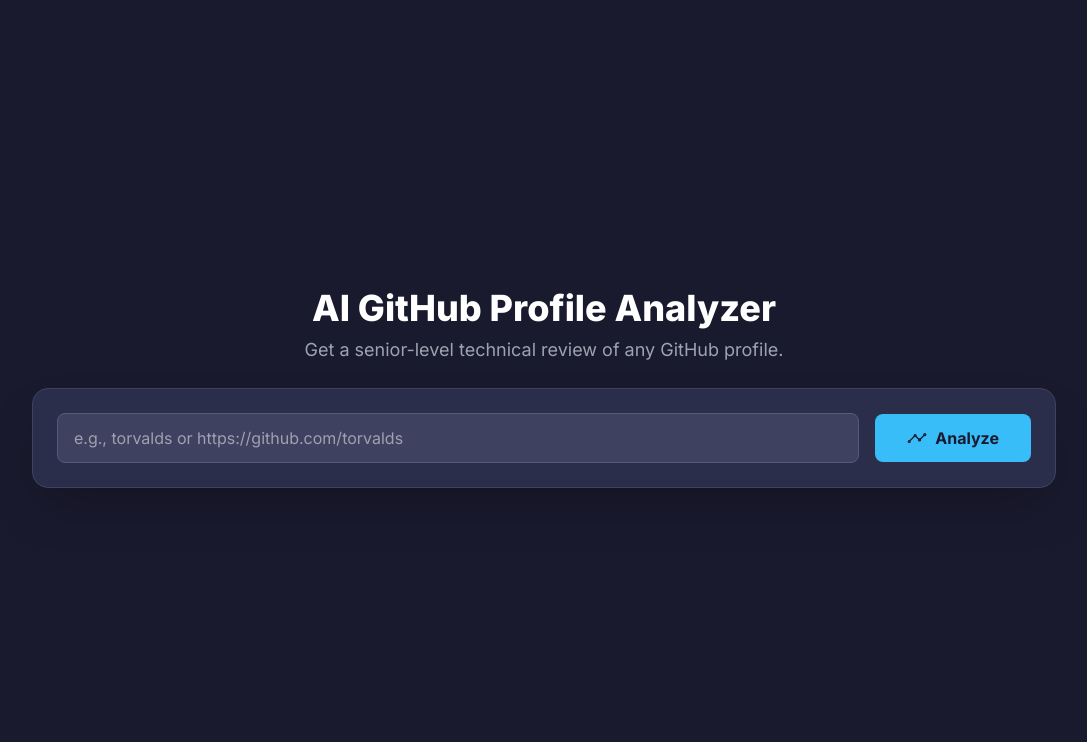
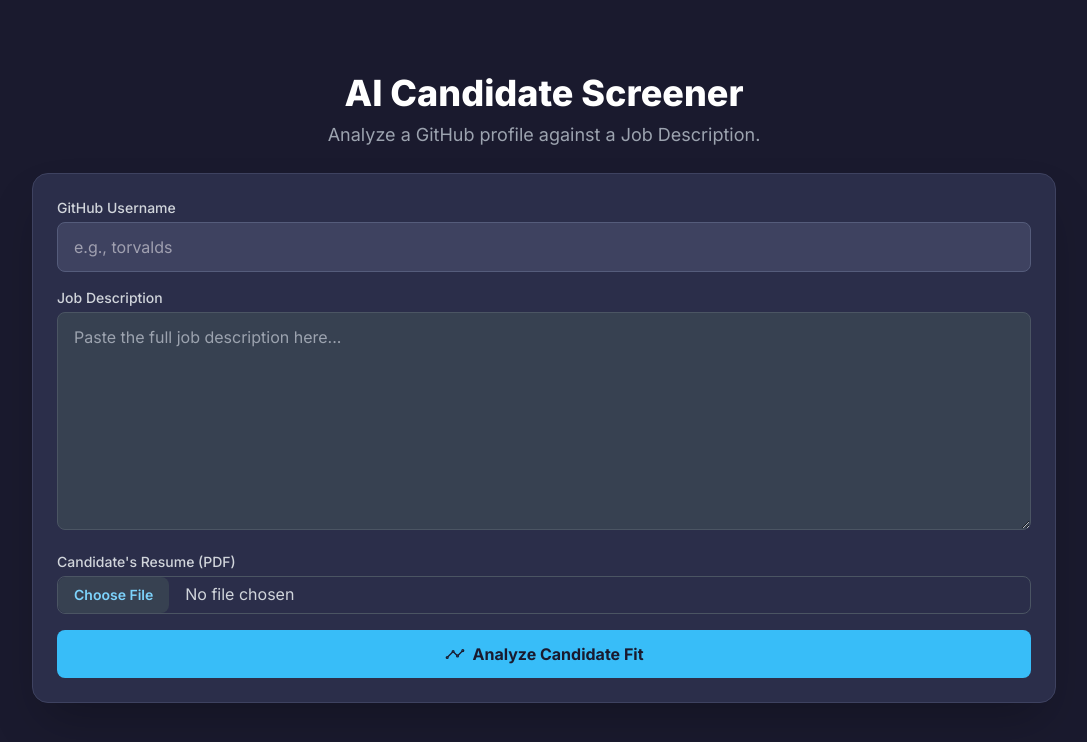
Before and after one commit to Henildiyora/AI-GitHub-Profile-Summarizer, a FastAPI app: page / in a window 1280 px wide. Shown: the top 742 px of the page, without its empty margins (96-1183 px from the left). Run offline with FastAPI, Linux system fonts and the light colour scheme; some libraries are stand-ins or nearby versions.

Commit message:
Add PDF resume parsing and Job discription analysis

```diff
--- a/main.py
+++ b/main.py
@@ -2,61 +2,122 @@ import os
 from dotenv import load_dotenv
 load_dotenv()
 
-from fastapi import FastAPI, HTTPException
+from fastapi import FastAPI, HTTPException, Form, File, UploadFile
 from fastapi.staticfiles import StaticFiles
-from fastapi.responses import FileResponse, JSONResponse, HTMLResponse
+from fastapi.responses import JSONResponse, HTMLResponse
 from pydantic import BaseModel
 from typing import List, Optional
 import asyncio
+import io
+from pypdf import PdfReader
 
-# Import our client modules
-from app import github_client, llm_client
+# Import the new classes from our client modules
+from app.github_client import GitHubClient
+from app.llm_client import LLMClient
 
-
+# Path Definitions
 BASE_DIR = os.path.dirname(os.path.abspath(__file__))
 STATIC_DIR = os.path.join(BASE_DIR, "static")
 TEMPLATES_DIR = os.path.join(BASE_DIR, "templates")
 
-# Initialize the FastAPI app
+# Initialize FastAPI App
 app = FastAPI()
 
-# Pydantic Models
-class SummaryRequest(BaseModel):
-    username: str
+# Not nedded more, this content add into the Form() flides.
+# # Pydantic Models (Unchanged)
+# class SummaryRequest(BaseModel):
+#     username: str
+#     job_description: str
 
-# This model MUST match the JSON structure from the prompt
-class AnalysisResponse(BaseModel):
+class FitReportResponse(BaseModel):
+    fit_score: int
     summary: str
-    technologies: List[str]
-    strengths: List[str]
-    growth_areas: List[str]
+    role_strengths: List[str]
+    role_weaknesses: List[str]
+    red_flags: List[str]
     interview_questions: List[str]
     error: Optional[str] = None
 
-# Mount Static Files (Using Absolute Path)
+# Create global instances of our clients
+# These will be reused for all requests
+github_client = GitHubClient()
+llm_client = LLMClient()
+
+# Static Files Mount
 app.mount("/static", StaticFiles(directory=STATIC_DIR), name="static")
+
+def parse_pdf_resume(file_contents: bytes) -> str:
+    """
+    Extracts text from a PDF file's byte content.
+
+    Args:
+        file_contents (bytes): The raw bytes of the PDF file.
+
+    Returns:
+        str: The extracted text from the PDF.
+    """
+    try:
+        pdf_file = io.BytesIO(file_contents)
+        reader = PdfReader(pdf_file)
+        text = ""
+        for page in reader.pages:
+            text += page.extract_text() or ""
+
+        return text
+
+    except Exception as e:
+        print(f"Error parsing PDF: {e}")
+        raise HTTPException(status_code=400, detail=f"Could not parse PDF file. Error: {e}")
 
 
 @app.get("/", response_class=HTMLResponse)
 async def read_root():
-    # Serve HTML (Using Absolute Path)
+    """
+    Serves the main index.html file.
+
+    Returns:
+        HTMLResponse: The content of the index.html file.
+    """
     html_file_path = os.path.join(TEMPLATES_DIR, "index.html")
     with open(html_file_path) as f:
         return HTMLResponse(content=f.read(), status_code=200)
 
 # API Endpoint
-@app.post("/summarize", response_model=AnalysisResponse)
-async def get_github_summary(request: SummaryRequest):
+@app.post("/summarize", response_model=FitReportResponse)
+async def get_github_summary(
+    username: str = Form(...),
+    job_description: str = Form(...),
+    resume_file: UploadFile = File(...)
+):
     """
-    This is the main API endpoint.
-    It now returns a structured JSON AnalysisResponse.
+        Main API endpoint to generate a candidate fit report.
+
+        Now accepts FormData containing username, job description,
+        and a PDF resume file.
+
+        Args:
+            username (str): The GitHub username (from form).
+            job_description (str): The job description (from form).
+            resume_file (UploadFile): The candidate's resume PDF (from file upload).
+
+        Returns:
+            FitReportResponse: The structured fit report.
     """
-    username = request.username
     if not username:
         raise HTTPException(status_code=400, detail="GitHub username is required.")
+    if not job_description:
+        raise HTTPException(status_code=400, detail="Job Description is required.")
+    if not resume_file or resume_file.content_type != "application/pdf":
+        raise HTTPException(status_code=400, detail="A valid PDF resume file is required.")
 
     try:
-        # 1. Fetch profile and repos from GitHub concurrently
+        # Read and parse the resume
+        resume_contents = await resume_file.read()
+        resume_text = parse_pdf_resume(resume_contents)
+        if not resume_text:
+            raise HTTPException(status_code=400, detail="Could not extract text from PDF. The file might be empty or image-based.")
+
+        # Fetch profile and repos from GitHub concurrently
         profile_task = github_client.get_user_profile(username)
         repos_task = github_client.get_user_repos(username)
         profile, repos = await asyncio.gather(profile_task, repos_task)
@@ -64,24 +125,35 @@ async def get_github_summary(request: SummaryRequest):
         if not profile:
             raise HTTPException(status_code=404, detail="GitHub user not found.")
 
-        # 2. For the top 5 repos, fetch their READMEs concurrently
+        # For the top 5 repos, fetch their READMEs concurrently
         top_repos = sorted(repos, key=lambda r: r.get('stargazers_count', 0), reverse=True)[:5]
-        readme_tasks = [github_client.get_readme_content(username, repo['name']) for repo in top_repos]
+        readme_tasks = [
+            github_client.get_readme_content(username, repo['name'])
+            for repo in top_repos
+        ]
         readme_contents = await asyncio.gather(*readme_tasks)
 
         # Create a dictionary mapping repo name to its README content
         readmes = {repo['name']: content for repo, content in zip(top_repos, readme_contents) if content}
 
-        # 3. Generate the structured summary using the LLM
-        summary_data = await llm_client.generate_summary_from_github_data(profile, top_repos, readmes)
+        # Generate the structured summary using the LLM
+        summary_data = await llm_client.generate_summary_from_github_data(
+            profile = profile,
+            repos = top_repos,
+            readmes = readmes,
+            job_description = job_description,
+            resume_text = resume_text
+        )
 
         if "error" in summary_data:
              raise HTTPException(status_code=500, detail=summary_data["error"])
 
         # Validate and return the data using our Pydantic model
-        return AnalysisResponse(**summary_data)
+        return FitReportResponse(**summary_data)
 
     except Exception as e:
+        if isinstance(e, HTTPException):
+            raise e
         print(f"An unexpected error occurred: {e}")
         return JSONResponse(
             status_code=500,
--- a/requirements.txt
+++ b/requirements.txt
@@ -2,3 +2,6 @@ fastapi
 uvicorn[standard]
 python-dotenv
 httpx
+pypdf
+pydantic
+python-multipart
--- a/templates/index.html
+++ b/templates/index.html
@@ -2,8 +2,8 @@
 <html lang="en">
 <head>
     <meta charset="UTF-8">
-    <meta name="viewport" content="width=device-width, initial-scale=1.0">
-    <title>AI GitHub Profile Analyzer</title>
+    <meta name="viewport" content="width=device-width, initial-scale-1.0">
+    <title>AI Candidate Screener</title>
     <script src="https://cdn.tailwindcss.com"></script>
     <link rel="stylesheet" href="/static/styles.css">
     <script type="module" src="https://unpkg.com/ionicons@7.1.0/dist/ionicons/ionicons.esm.js"></script>
@@ -11,17 +11,33 @@
 </head>
 <body class="text-gray-200 flex items-center justify-center min-h-screen p-4">
 
-    <div class="w-full max-w-5xl mx-auto"> <div class="text-center mb-6">
-            <h1 class="text-4xl font-extrabold text-white">AI GitHub Profile Analyzer</h1>
-            <p class="text-lg text-gray-400 mt-2">Get a senior-level technical review of any GitHub profile.</p>
+    <div class="w-full max-w-5xl mx-auto">
+        <div class="text-center mb-6">
+            <h1 class="text-4xl font-extrabold text-white">AI Candidate Screener</h1>
+            <p class="text-lg text-gray-400 mt-2">Analyze a GitHub profile against a Job Description.</p>
         </div>
 
         <div class="glass-card p-6 rounded-2xl shadow-2xl mb-6">
-            <div class="flex flex-col sm:flex-row items-center gap-4">
-                <input type="text" id="username-input" class="flex-grow w-full bg-gray-700 text-white border border-gray-600 rounded-lg px-4 py-3 focus:outline-none focus:ring-2 focus:ring-sky-400" placeholder="e.g., torvalds or https://github.com/torvalds">
-                <button id="generate-button" class="w-full sm:w-auto bg-sky-500 hover:bg-sky-600 text-white font-bold py-3 px-8 rounded-lg transition-all duration-300 flex items-center justify-center gap-2">
+            <div class="space-y-4">
+
+                <div>
+                    <label for="username-input" class="block text-sm font-medium text-gray-300 mb-1">GitHub Username</label>
+                    <input type="text" id="username-input" class="w-full bg-gray-700 text-white border border-gray-600 rounded-lg px-4 py-3 focus:outline-none focus:ring-2 focus:ring-sky-400" placeholder="e.g., torvalds">
+                </div>
+
+                <div>
+                    <label for="jd-input" class="block text-sm font-medium text-gray-300 mb-1">Job Description</label>
+                    <textarea id="jd-input" rows="8" class="w-full bg-gray-700 text-white border border-gray-600 rounded-lg px-4 py-3 focus:outline-none focus:ring-2 focus:ring-sky-400" placeholder="Paste the full job description here..."></textarea>
+                </div>
+
+                <div>
+                    <label for="resume-file" class="block text-sm font-medium text-gray-300 mb-1">Candidate's Resume (PDF)</label>
+                    <input type="file" id="resume-file" accept="application/pdf" class="w-full text-gray-300 file:mr-4 file:py-2 file:px-4 file:rounded-lg file:border-0 file:text-sm file:font-semibold file:bg-gray-700 file:text-sky-300 hover:file:bg-gray-600 border border-gray-600 rounded-lg cursor-pointer">
+                </div>
+
+                <button id="generate-button" class="w-full bg-sky-500 hover:bg-sky-600 text-white font-bold py-3 px-8 rounded-lg transition-all duration-300 flex items-center justify-center gap-2">
                     <ion-icon name="analytics-outline" class="text-xl"></ion-icon>
-                    Analyze
+                    Analyze Candidate Fit
                 </button>
             </div>
         </div>
@@ -33,29 +49,41 @@
                     <circle class="opacity-25" cx="12" cy="12" r="10" stroke="currentColor" stroke-width="4"></circle>
                     <path class="opacity-75" fill="currentColor" d="M4 12a8 8 0 018-8V0C5.373 0 0 5.373 0 12h4zm2 5.291A7.962 7.962 0 014 12H0c0 3.042 1.135 5.824 3 7.938l3-2.647z"></path>
                 </svg>
-                <p class="mt-4 text-lg text-gray-300">Analyzing repositories... this may take a moment.</p>
+                <p class="mt-4 text-lg text-gray-300">Analyzing candidate fit... this may take a moment.</p>
             </div>
 
             <div id="error-message" class="text-red-400 bg-red-900/50 border border-red-700 p-4 rounded-lg text-center hidden"></div>
 
             <div id="summary-output-card" class="glass-card rounded-2xl shadow-2xl overflow-hidden hidden">
                 <div class="p-6">
-                    <h2 class="text-2xl font-bold text-white mb-6">Technical Analysis Report</h2>
-                    <div class="grid grid-cols-1 md:grid-cols-2 gap-6" id="summary-output"> </div>
-                </div>
+                    <h2 class="text-2xl font-bold text-white mb-6">Candidate Fit Report</h2>
+
+                    <div class="text-center mb-6">
+                        <div id="fit-score-circle" class="relative w-32 h-32 mx-auto flex items-center justify-center text-4xl font-bold text-white bg-gradient-to-br from-sky-500 to-sky-700 rounded-full shadow-lg">
+                            </div>
+                        <p class="mt-2 text-lg text-gray-300">Overall Fit Score</p>
+                    </div>
+
+                    <div class="grid grid-cols-1 md:grid-cols-2 gap-6" id="summary-output">
+                        </div>
             </div>
         </div>
     </div>
 
+
     <script>
         const usernameInput = document.getElementById('username-input');
+        const jdInput = document.getElementById('jd-input');
+        const resumeFile = document.getElementById('resume-file');
         const generateButton = document.getElementById('generate-button');
         const resultContainer = document.getElementById('result-container');
         const loader = document.getElementById('loader');
         const errorMessage = document.getElementById('error-message');
         const summaryOutputCard = document.getElementById('summary-output-card');
         const summaryOutput = document.getElementById('summary-output');
+        const fitScoreCircle = document.getElementById('fit-score-circle');
 
+        // cleanUsername function
         const cleanUsername = (input) => {
             try {
                 if (input.startsWith('http') || input.includes('github.com')) {
@@ -66,12 +94,28 @@
             return input.trim().split('/')[0];
         };
 
+        // handleGenerateClick
         const handleGenerateClick = async () => {
             const rawInput = usernameInput.value;
             const username = cleanUsername(rawInput);
+            const jobDescription = jdInput.value;
+            const file = resumeFile.files[0];
 
+            // Add validation for all fields
             if (!username) {
                 showError("Please enter a GitHub username.");
+                return;
+            }
+            if (!jobDescription) {
+                showError("Please enter a Job Description.");
+                return;
+            }
+            if (!file) {
+                showError("Please upload a PDF resume.");
+                return;
+            }
+            if (file.type !== "application/pdf") {
+                showError("Please upload a PDF file only.");
                 return;
             }
 
@@ -83,11 +127,18 @@
             generateButton.disabled = true;
             generateButton.innerHTML = `<ion-icon name="ellipsis-horizontal-outline" class="text-xl animate-pulse"></ion-icon> Analyzing...`;
 
+            // Use FormData instead of JSON
+            const formData = new FormData();
+            formData.append('username', username);
+            formData.append('job_description', jobDescription);
+            formData.append('resume_file', file);
+
             try {
+                // Fetch body and headers
                 const response = await fetch('/summarize', {
                     method: 'POST',
-                    headers: { 'Content-Type': 'application/json' },
-                    body: JSON.stringify({ username: username }),
+                    // DO NOT set Content-Type header, browser does it for FormData
+                    body: formData,
                 });
 
                 if (!response.ok) {
@@ -103,26 +154,39 @@
             } finally {
                 loader.classList.add('hidden');
                 generateButton.disabled = false;
-                generateButton.innerHTML = '<ion-icon name="analytics-outline" class="text-xl"></ion-icon> Analyze';
+                generateButton.innerHTML = '<ion-icon name="analytics-outline" class="text-xl"></ion-icon> Analyze Candidate Fit';
             }
         };
 
+        // showError function
         const showError = (message) => {
             errorMessage.textContent = `Error: ${message}`;
             errorMessage.classList.remove('hidden');
             summaryOutputCard.classList.add('hidden');
         };
 
+        // displaySummary function
         const displaySummary = (data) => {
             summaryOutput.innerHTML = '';
 
-            const createList = (items) => {
+            // Update Fit Score
+            fitScoreCircle.innerHTML = `${data.fit_score || 0}%`;
+            fitScoreCircle.className = 'relative w-32 h-32 mx-auto flex items-center justify-center text-4xl font-bold text-white rounded-full shadow-lg bg-gradient-to-br';
+            if (data.fit_score < 50) {
+                fitScoreCircle.classList.add('from-red-500', 'to-red-700');
+            } else if (data.fit_score < 75) {
+                fitScoreCircle.classList.add('from-yellow-500', 'to-yellow-700');
+            } else {
+                fitScoreCircle.classList.add('from-sky-500', 'to-sky-700');
+            }
+
+            // Helper Functions
+            const createList = (items, color = 'text-gray-300') => {
                 if (!items || items.length === 0) return '<p class="text-gray-400">N/A</p>';
-                return `<ul class="list-disc list-inside text-gray-300 space-y-1">
+                return `<ul class="list-disc list-inside ${color} space-y-1">
                     ${items.map(item => `<li class="ml-4">${item}</li>`).join('')}
                 </ul>`;
             };
-
             const createSection = (title, icon, content, fullWidth = false) => {
                 return `
                 <div class="report-section ${fullWidth ? 'md:col-span-2' : ''} glass-card p-4 rounded-lg">
@@ -135,32 +199,28 @@
                 `;
             };
 
-            // Inject sections into the grid
+            // Inject new report sections
             summaryOutput.innerHTML += createSection(
                 'Overall Summary',
                 'person-circle-outline',
                 `<p class="text-gray-300 whitespace-pre-wrap">${data.summary || 'No summary provided.'}</p>`,
-                true // Make overall summary full width
+                true
             );
-
             summaryOutput.innerHTML += createSection(
-                'Key Technologies',
-                'code-slash-outline',
-                createList(data.technologies)
+                'Role Strengths',
+                'shield-checkmark-outline',
+                createList(data.role_strengths, 'text-green-300')
             );
-
             summaryOutput.innerHTML += createSection(
-                'Identified Strengths',
-                'shield-checkmark-outline',
-                createList(data.strengths)
+                'Role Weaknesses',
+                'trending-down-outline',
+                createList(data.role_weaknesses, 'text-yellow-300')
             );
-
             summaryOutput.innerHTML += createSection(
-                'Areas for Growth',
-                'trending-up-outline',
-                createList(data.growth_areas)
+                'Red Flags',
+                'flag-outline',
+                createList(data.red_flags, 'text-red-300')
             );
-
             summaryOutput.innerHTML += createSection(
                 'Suggested Interview Questions',
                 'chatbubble-ellipses-outline',
@@ -174,7 +234,7 @@
         generateButton.addEventListener('click', handleGenerateClick);
         usernameInput.addEventListener('keypress', (event) => {
             if (event.key === 'Enter') {
-                handleGenerateClick();
+                // document.getElementById('jd-input').focus();
             }
         });
     </script>
```
Also changed, not shown: app/github_client.py (+93 -51 lines), app/llm_client.py (+113 -71 lines), 1 other file.
